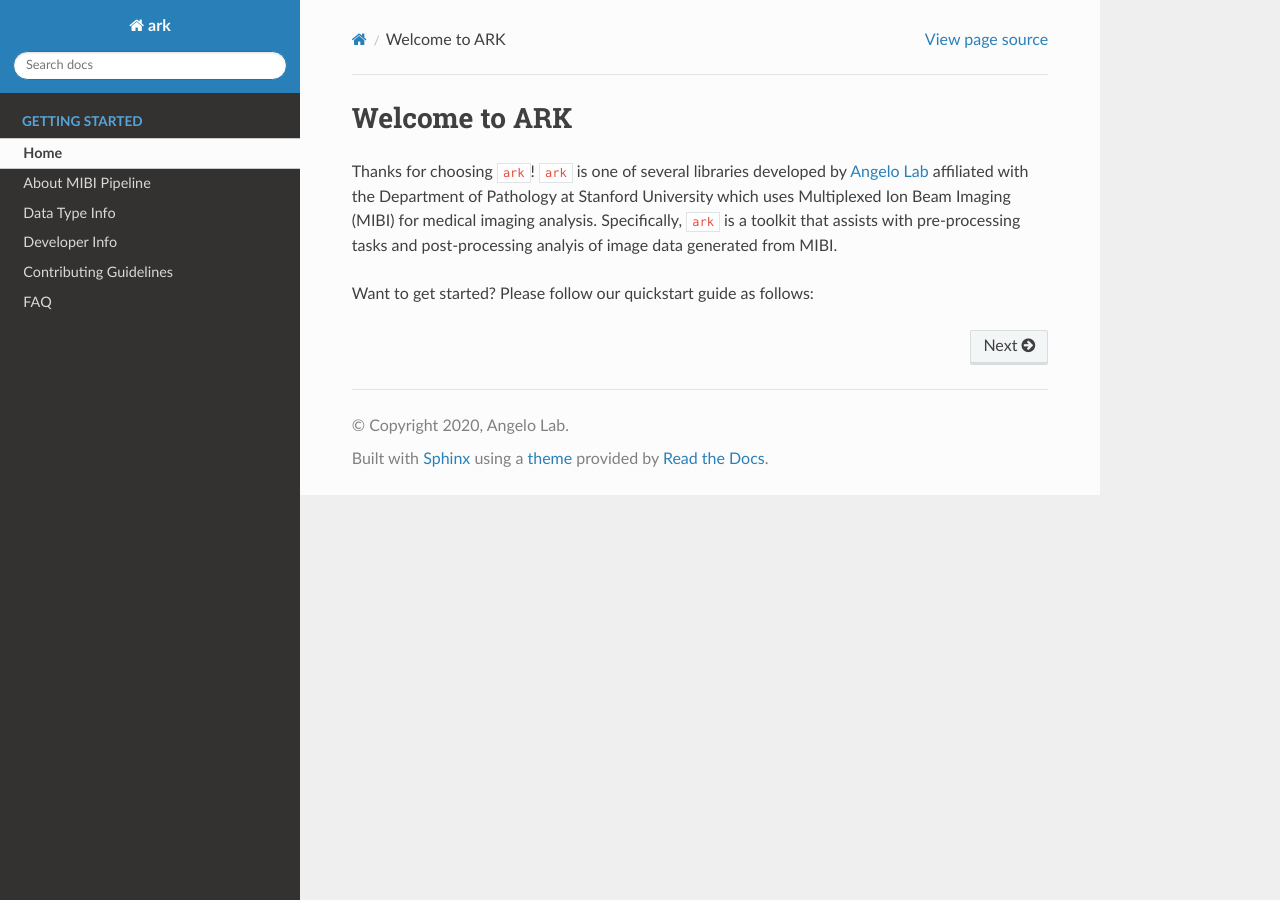
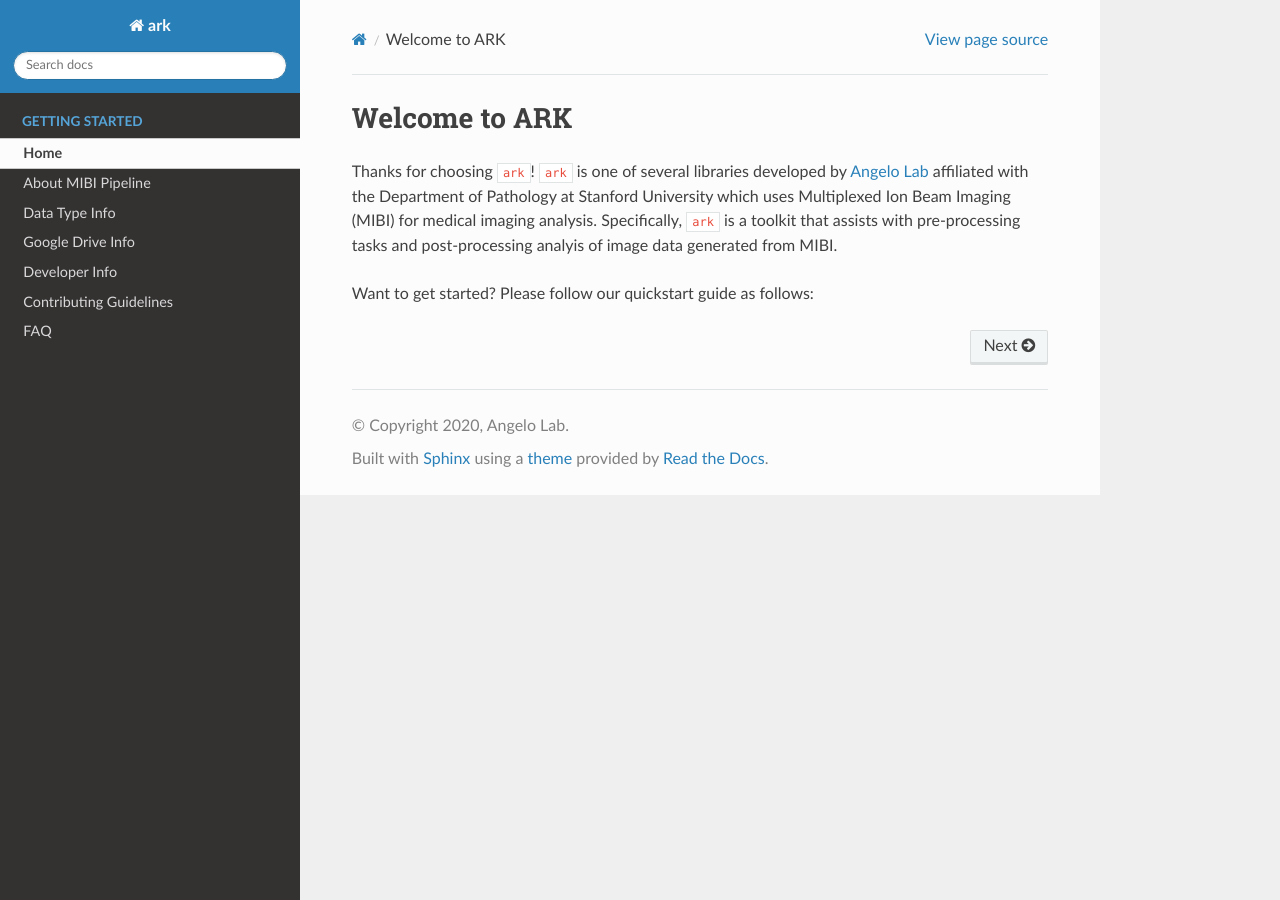
Before and after one commit to angelolab/ark-analysis, a Sphinx documentation site: the page built from docs/index.rst, in a window 1280 px wide. Built offline with Sphinx 7.4.7 and the Read the Docs theme 2.0.0, drawn with Linux system fonts in a browser that asks for light colours; pages that are not in the unit, such as notebooks, are missing from menus.

Commit message:
adds references to Google Drive usage documentation

```diff
--- a/docs/index.rst
+++ b/docs/index.rst
@@ -8,6 +8,7 @@
    Home <self>
    About MIBI Pipeline <_rtd/pipeline>
    Data Type Info <_rtd/data_types>
+   Google Drive Info <_rtd/google_drive_usage>
    Developer Info <_rtd/development>
    Contributing Guidelines <_rtd/contributing>
    FAQ <_rtd/faq>
```
Also changed, not shown: 1 other file.
